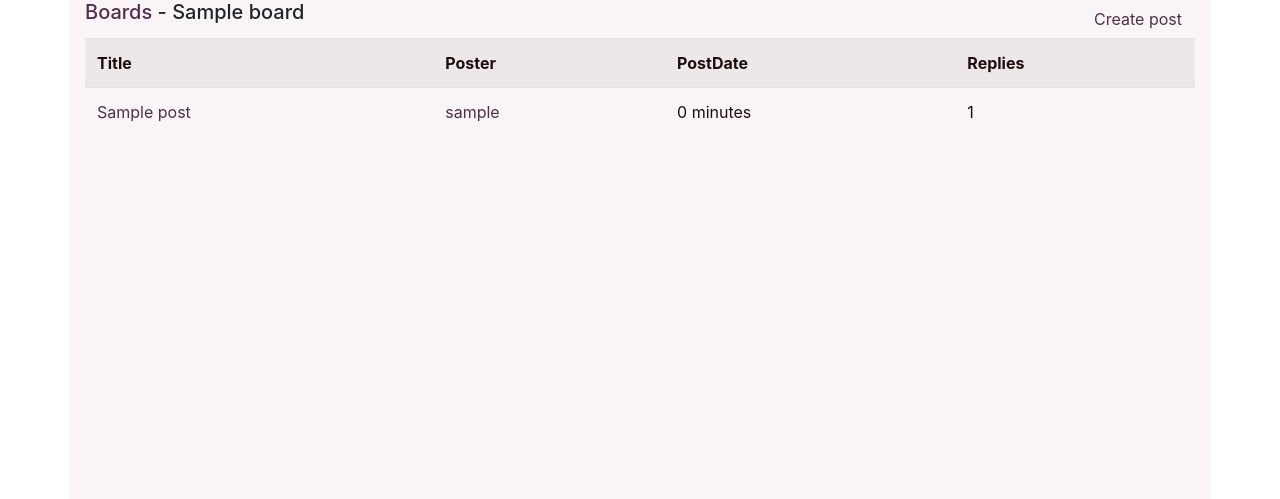
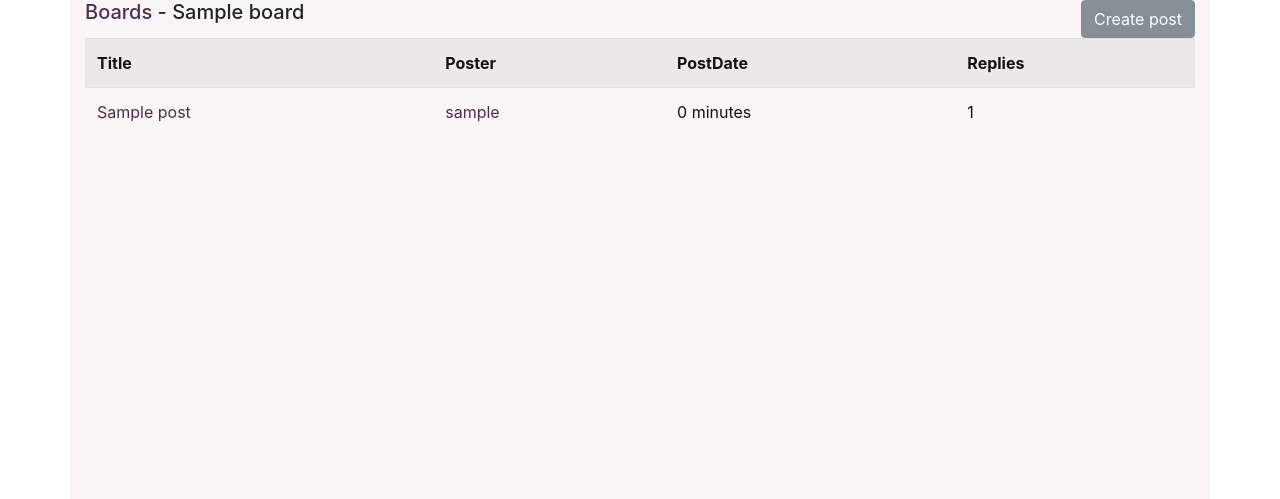
Before and after one commit to SH-anonta/Discussion-Forum, a Django app: page /forum/board/1 in a window 1280 px wide. Shown: the part 90-589 px from the top of the page. Run offline with Django 3.2, Linux system fonts and the light colour scheme; tables that the repository leaves empty hold one stand-in row (values such as "Sample post"); some libraries are stand-ins or nearby versions.

Commit message:
button commit

```diff
--- a/forum/templates/forum/board_posts.html
+++ b/forum/templates/forum/board_posts.html
@@ -16,9 +16,7 @@
         </div>
 
         <div class="col-sm-4 text-right">
-            <a class="btn" href="{%url 'forum:create_post'%}?board_id={{board.pk}}">
-                Create post
-            </a>
+            <a class="btn btn-secondary" href="{%url 'forum:create_post'%}?board_id={{board.pk}}">Create post</a>
         </div>
     </div>
 
```
